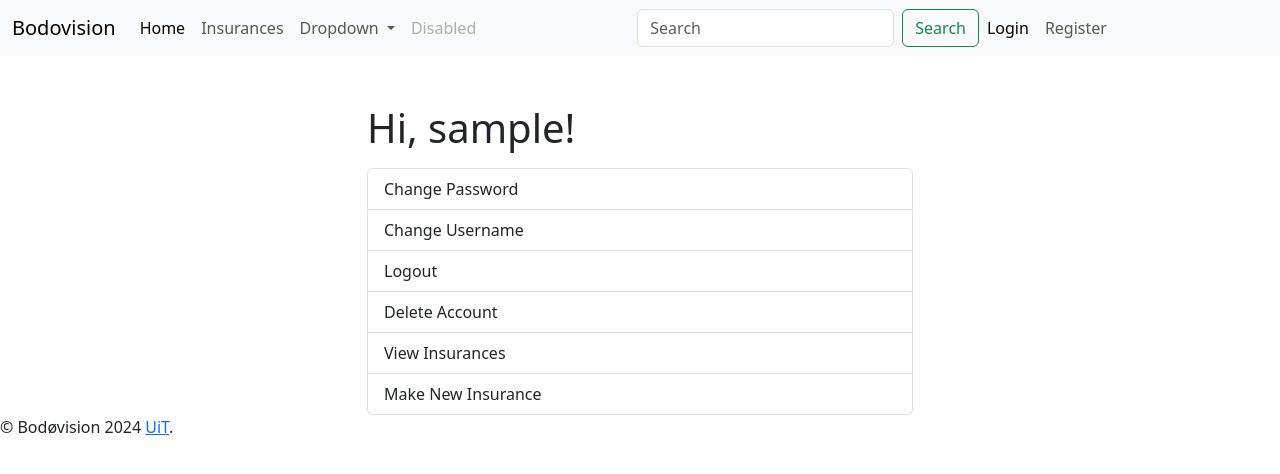
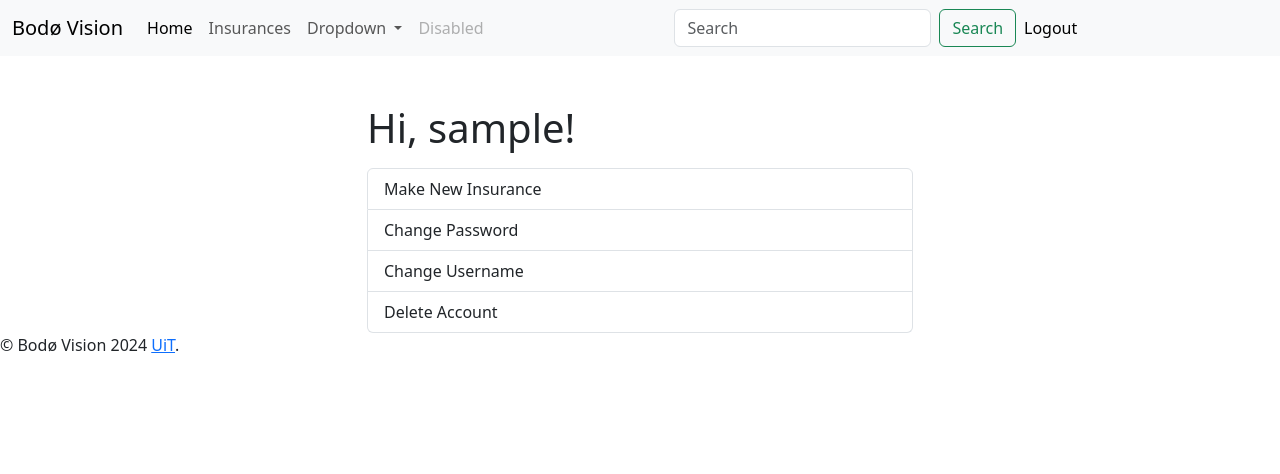
Before and after one commit to martinfosby/ForsikringsApp, a Flask app: page / in a window 1280 px wide. Shown: the top 474 px of the page. Run offline with Flask 3, Linux system fonts and the light colour scheme; the visitor is signed in with stand-in values (Sample User, id 1).

Commit message:
F1.1 ferdig, og ryddet i topbar

```diff
--- a/flask_app/app/templates/base.html
+++ b/flask_app/app/templates/base.html
@@ -15,7 +15,7 @@
                 <nav class="navbar navbar-expand-lg bg-body-tertiary">
                     {% block nav %}
                         <div class="container-fluid">
-                            <a class="navbar-brand" href="{{ url_for('main.home') }}">Bodovision</a>
+                            <a class="navbar-brand" href="{{ url_for('main.home') }}">Bodø Vision</a>
                             <button class="navbar-toggler" type="button" data-bs-toggle="collapse" data-bs-target="#navbarSupportedContent" aria-controls="navbarSupportedContent" aria-expanded="false" aria-label="Toggle navigation">
                                 <span class="navbar-toggler-icon"></span>
                             </button>
@@ -24,6 +24,7 @@
                                     <li class="nav-item">
                                         <a class="nav-link active" aria-current="page" href="{{ url_for('main.home') }}">Home</a>
                                     </li>
+                                    {% if current_user.is_authenticated %}
                                         <li class="nav-item">
                                             <a class="nav-link" href="{{ url_for('insurances.insurances_list') }}">Insurances</a>
                                         </li>
@@ -41,6 +42,7 @@
                                         <li class="nav-item">
                                             <a class="nav-link disabled" aria-disabled="true">Disabled</a>
                                         </li>
+
                                     </ul>
                                     <form class="d-flex" role="search">
                                         <input class="form-control me-2" type="search" placeholder="Search" aria-label="Search">
@@ -48,12 +50,17 @@
                                     </form>
                                     <ul class="navbar-nav me-auto mb-2 mb-lg-0">
                                         <li class="nav-item">
-                                        <a class="nav-link active" aria-current="page" href="{{ url_for('auth.login') }}">Login</a>
+                                            <a class="nav-link active" aria-current="page" href="{{ url_for('auth.logout') }}">Logout</a>
                                         </li>
+                                    </ul>
+                                    {% else %}
+                                    <ul class="navbar-nav me-auto mb-2 mb-lg-0">
                                         <li class="nav-item">
                                             <a class="nav-link" href="{{ url_for('auth.register') }}">Register</a>
                                         </li>
                                     </ul>
+                                    {% endif %}
+
                             </div>
                         </div>
                     {% endblock %}
@@ -97,7 +104,7 @@
 
                 <footer>
                     {% block footer %}
-                        &copy; Bodøvision 2024 <a href="http://uit.no/">UiT</a>.
+                        &copy; Bodø Vision 2024 <a href="http://uit.no/">UiT</a>.
                     {% endblock %}
                 </footer>
 
--- a/flask_app/app/templates/insurances/insurances_list.html
+++ b/flask_app/app/templates/insurances/insurances_list.html
@@ -5,8 +5,8 @@
     <table class = "table"> <!--ikke slett-->
         <tr>
             <th style="font-size: 18px;">Name</th>
-            <th style="font-size: 18px;">Value</th>
-            <th style="font-size: 18px;">Price</th>
+            <th style="font-size: 18px;">Value(kr)</th>
+            <th style="font-size: 18px;">Price(kr)</th>
             <th style="font-size: 18px;">Due date</th>
             <th style="font-size: 18px;">Company</th>
         </tr>
@@ -17,7 +17,7 @@
                 <td>{{ insurance.value }}</td>
                 <td>{{ insurance.price }}</td>
                 <td>{{ insurance.due_date }}</td>
-                <td>{{ insurance.company_id }}</td> <!--endre denne slik at den viser navnet til selskapet, og ikke id-->
+                <td>{{ insurance.company.name }}</td>
             </tr>
         {% endfor %}
     </table>
--- a/flask_app/app/templates/main/index.html
+++ b/flask_app/app/templates/main/index.html
@@ -7,12 +7,10 @@
                 <div class="col-md-6 offset-md-3">
                     <h1 class="mt-5">Hi, {{ current_user.username }}!</h1>
                     <div class="list-group mt-3">
+                        <a href="{{ url_for('insurances.make_insurance') }}" class="list-group-item list-group-item-action">Make New Insurance</a>
                         <a href="{{ url_for('auth.change_password') }}" class="list-group-item list-group-item-action">Change Password</a>
                         <a href="{{ url_for('auth.change_username') }}" class="list-group-item list-group-item-action">Change Username</a>
-                        <a href="{{ url_for('auth.logout') }}" class="list-group-item list-group-item-action">Logout</a>
                         <a href="{{ url_for('auth.delete') }}" class="list-group-item list-group-item-action">Delete Account</a>
-                        <a href="{{ url_for('insurances.insurances_list') }}" class="list-group-item list-group-item-action">View Insurances</a>
-                        <a href="{{ url_for('insurances.make_insurance') }}" class="list-group-item list-group-item-action">Make New Insurance</a>
                     </div>
                 </div>
             </div>
```
Lines whose indentation alone changed are shown as unchanged.
